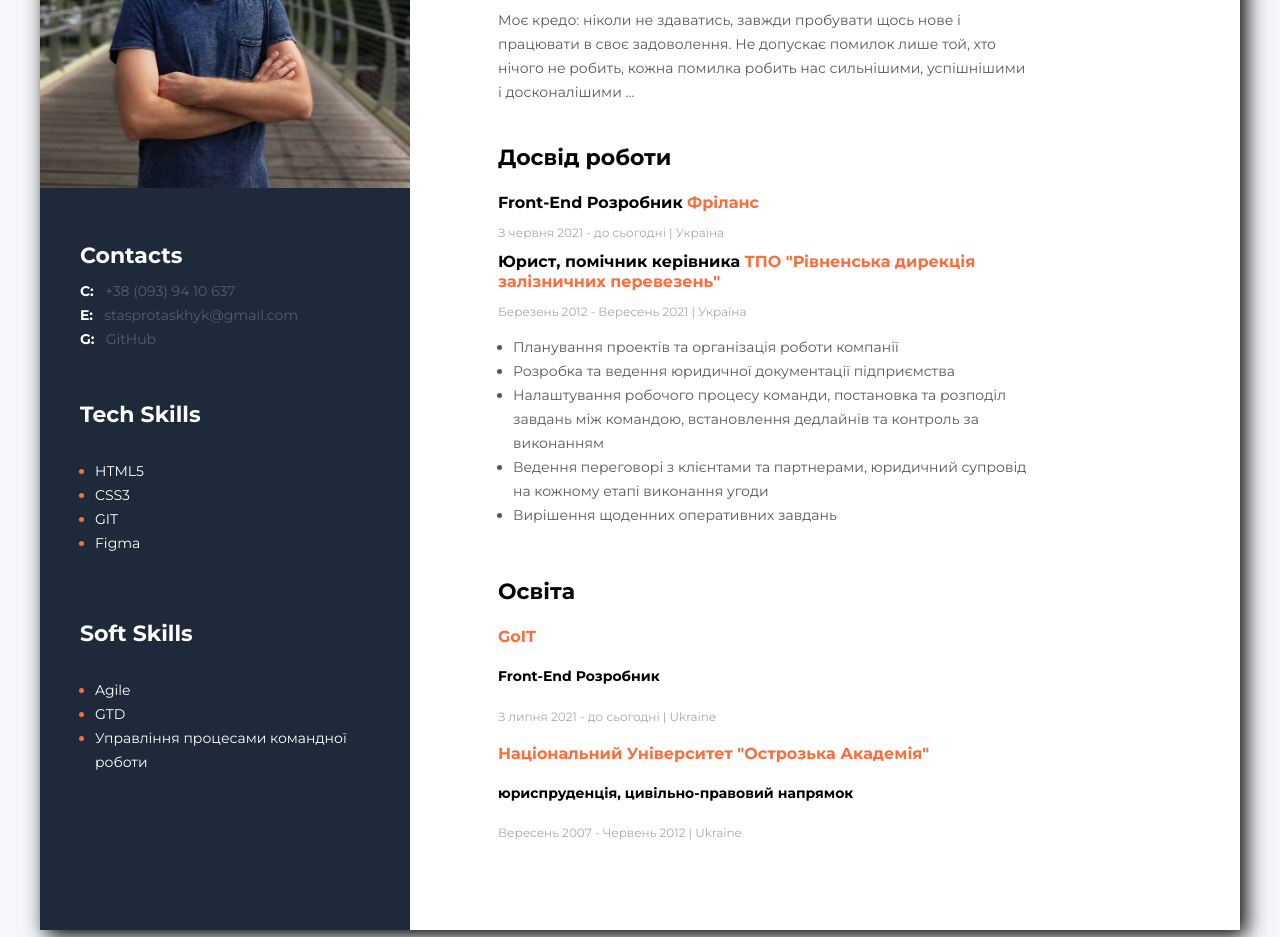
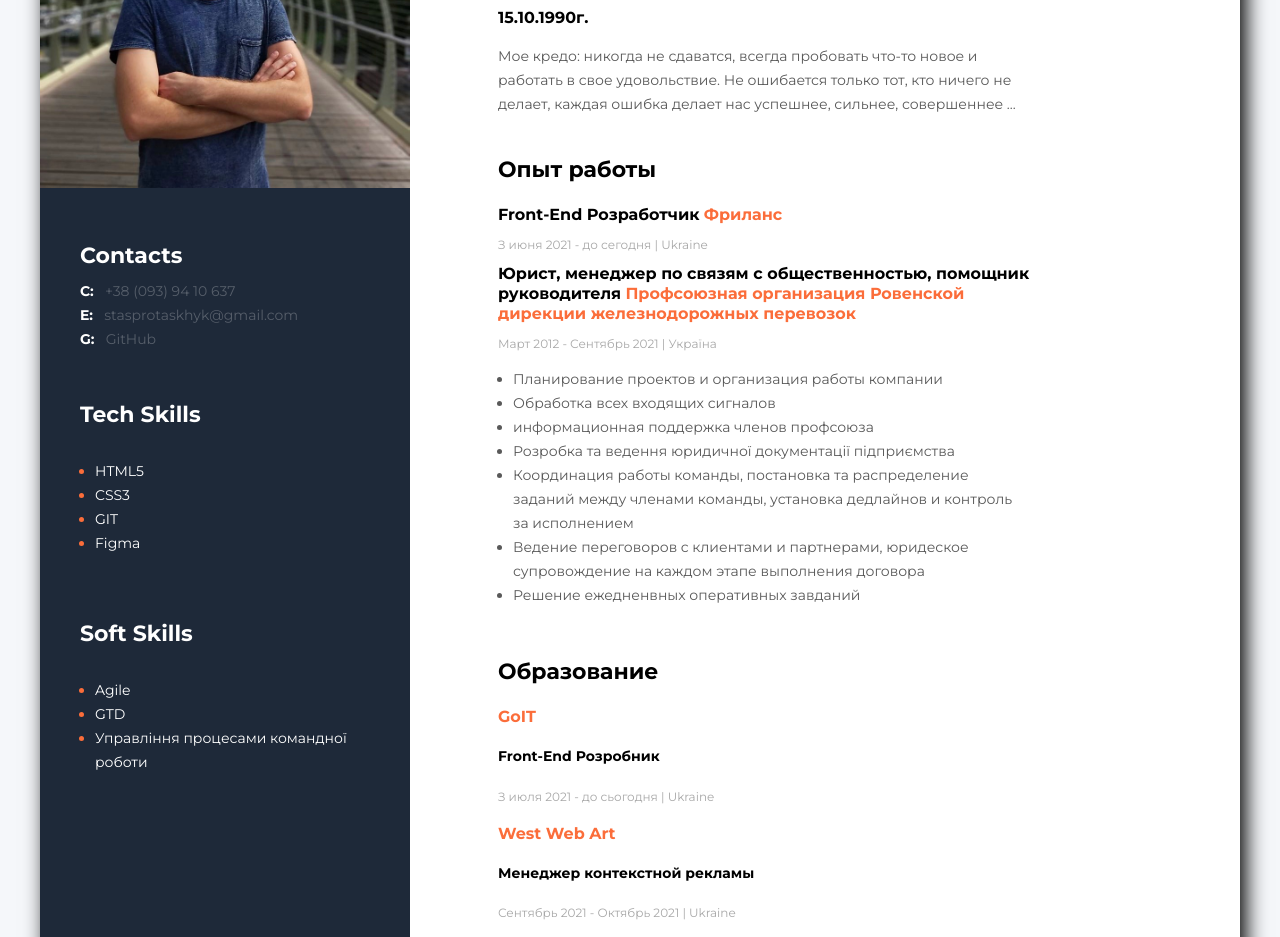
Before and after one commit to StanislavProtashchuk/my-resume-ua, a plain HTML site: page index.html in a window 1280 px wide. Shown: the part 260-1197 px from the top of the page. Drawn offline with Linux system fonts and the light colour scheme.

Commit message:
manager-administrator

```diff
--- a/css/style.css
+++ b/css/style.css
@@ -11,6 +11,7 @@ a {
   display: flex;
   flex-direction: row-reverse;
   width: 1200px;
+  height: 1400px;
   background-color: #fff;
   margin: 40px auto;
   box-shadow: 6px 6px 20px;
@@ -184,7 +185,7 @@ li {
 .sidebar-section {
   background-color: #1e2939;
   width: 370px;
-  height: 1150px;
+  height: 1400px;
 }
 
 .picture {
--- a/index.html
+++ b/index.html
@@ -19,9 +19,10 @@
                   <!--main content section-->
                       <!-- about me section -->
                       <div class="about-me-section">
-                      <h2 class="about-me-profession">Юрист, помічник керівника</h2>
-                      <h1 class="main-title">Станіслав Протащук</h1>
-                      <p class="main-text">Моє кредо: ніколи не здаватись, завжди пробувати щось нове і працювати в своє задоволення. Не допускає помилок лише той, хто нічого не робить, кожна помилка робить нас сильнішими, успішнішими і досконалішими ...
+                      <h2 class="about-me-profession">Менеджер-администратор</h2>
+                      <h1 class="main-title">Станислав Протащук</h1>
+                      <p class="third-titles">15.10.1990г.</p>
+                      <p class="main-text">Мое кредо: никогда не сдаватся, всегда пробовать что-то новое и работать в свое удовольствие. Не ошибается только тот, кто ничего не делает, каждая ошибка делает нас успешнее, сильнее, совершеннее ...
                       </p>
                     </div>
 
@@ -46,10 +47,10 @@
 
               <!-- my work experience-->
               <div class="my-work-experience">
-                <div><h3 class="secondary-main-titles">Досвід роботи</h3>
+                <div><h3 class="secondary-main-titles">Опыт работы</h3>
                 <!--company 3-->
-                <span class="third-titles">Front-End Розробник</span> <span class="orange-title">Фріланс</span>
-                <p class="date">З червня 2021 - до сьогодні | Україна</p>
+                <span class="third-titles">Front-End Розработчик</span> <span class="orange-title">Фриланс</span>
+                <p class="date">З июня 2021 - до сегодня | Ukraine</p>
                 <!-- <ul class="all-lists">
                   <li class="main-text"> Lorem ipsum dolor sit amet, consectetur adipiscing elit, sed do eiusmod tempor incididunt ut labore et dolore
                     magna
@@ -61,23 +62,31 @@
               </div>
               <div>
           <!--company 1-->
-          <span class="third-titles">Юрист, помічник керівника</span> <span class="orange-title">ТПО "Рівненська дирекція залізничних перевезень"</span>
-          <p class="date">Березень 2012 - Вересень 2021 | Україна</p>
+          <span class="third-titles">Юрист, менеджер по связям с общественностью, помощник руководителя</span> <span class="orange-title">Профсоюзная организация Ровенской дирекции железнодорожных перевозок</span>
+          <p class="date">Март 2012 - Сентябрь 2021 | Україна</p>
           <ul class="all-lists">
-            <li class="main-text"> Планування проектів та організація роботи компанії</li>
+            <li class="main-text"> Планирование проектов и организация работы компании</li>
+            <li class="main-text">Обработка всех входящих сигналов</li>
+            <li class="main-text">информационная поддержка членов профсоюза</li>
             <li class="main-text"> Розробка та ведення юридичної документації підприємства</li>
-            <li class="main-text"> Налаштування робочого процесу команди, постановка та розподіл завдань між командою, встановлення дедлайнів та контроль за виконанням</li>
-            <li class="main-text">Ведення переговорі з клієнтами та партнерами, юридичний супровід на кожному етапі виконання угоди</li>
-            <li class="main-text">Вирішення щоденних оперативних завдань</li>
+            <li class="main-text"> Координация работы команды, постановка та распределение заданий между членами команды, установка дедлайнов и контроль за исполнением</li>
+            <li class="main-text">Ведение переговоров с клиентами и партнерами, юридеское супровождение на каждом этапе выполнения договора</li>
+            <li class="main-text">Решение ежедненвных оперативных завданий</li>
           </ul>
         </div>
               </div>
 
               <div class="education">
-                <h3 class="secondary-main-titles">Освіта</h3>
+                <h3 class="secondary-main-titles">Образование</h3>
                 <h4 class="orange-title">GoIT</h4>
                 <h5 class="specialty">Front-End Розробник</h5>
-                <p class="date">З липня 2021 - до сьогодні | Ukraine</p>
+                <p class="date">З июля 2021 - до сьогодня | Ukraine</p>
+              </div>
+
+              <div class="education">
+                <h4 class="orange-title">West Web Art</h4>
+                <h5 class="specialty">Менеджер контекстной рекламы</h5>
+                <p class="date">Сентябрь 2021 - Октябрь 2021 | Ukraine</p>
               </div>
 
 
@@ -85,8 +94,8 @@
 
 
               <div class="education">
-                <h4 class="orange-title">Національний Університет "Острозька Академія"</h4>
-                <h5 class="specialty">юриспруденція, цивільно-правовий напрямок</h5>
+                <h4 class="orange-title">Национальный Университет "Острожская Академия"</h4>
+                <h5 class="specialty">юриспруденция, гражданское право</h5>
                 <p class="date">Вересень 2007 - Червень 2012 | Ukraine</p>
               </div>
 
```
